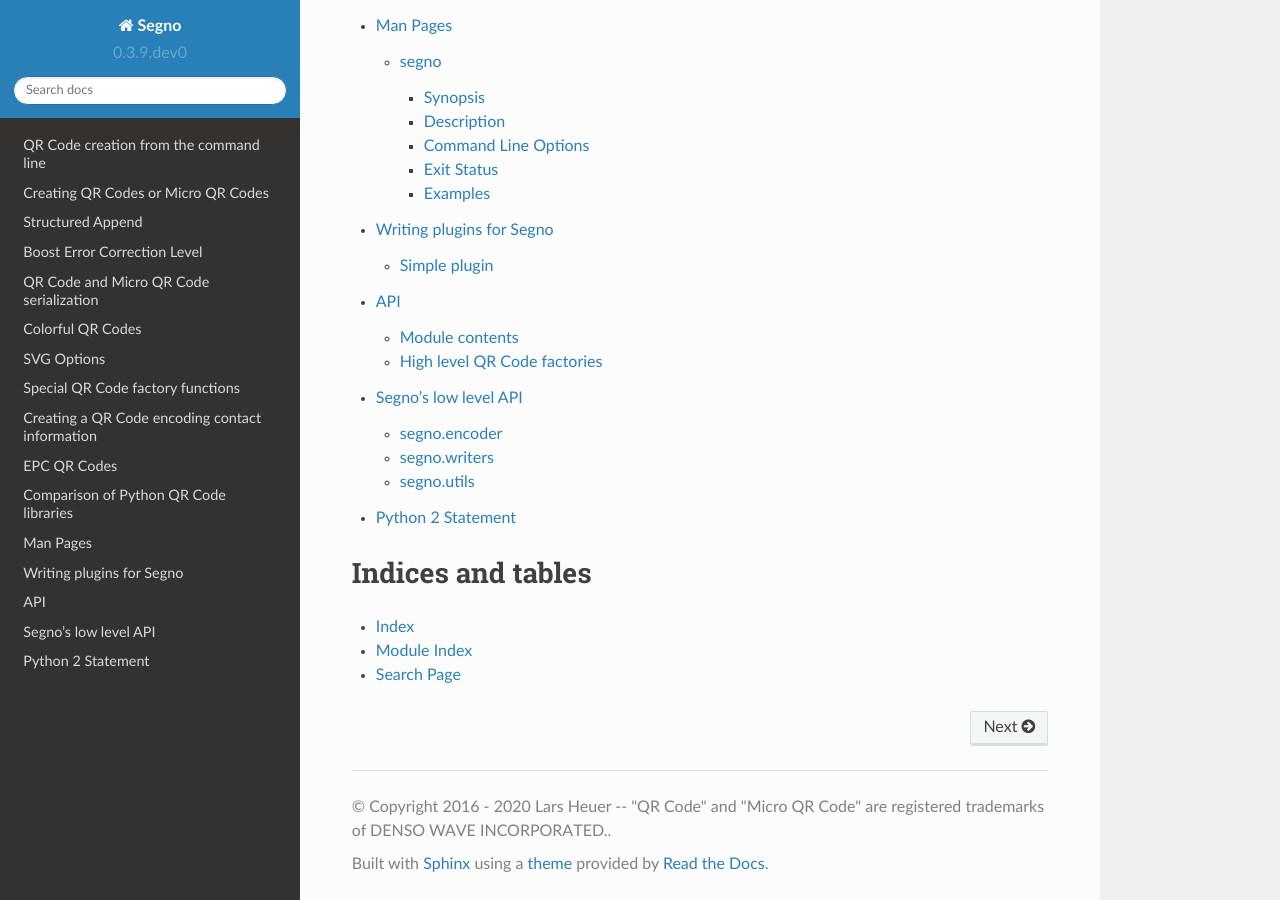
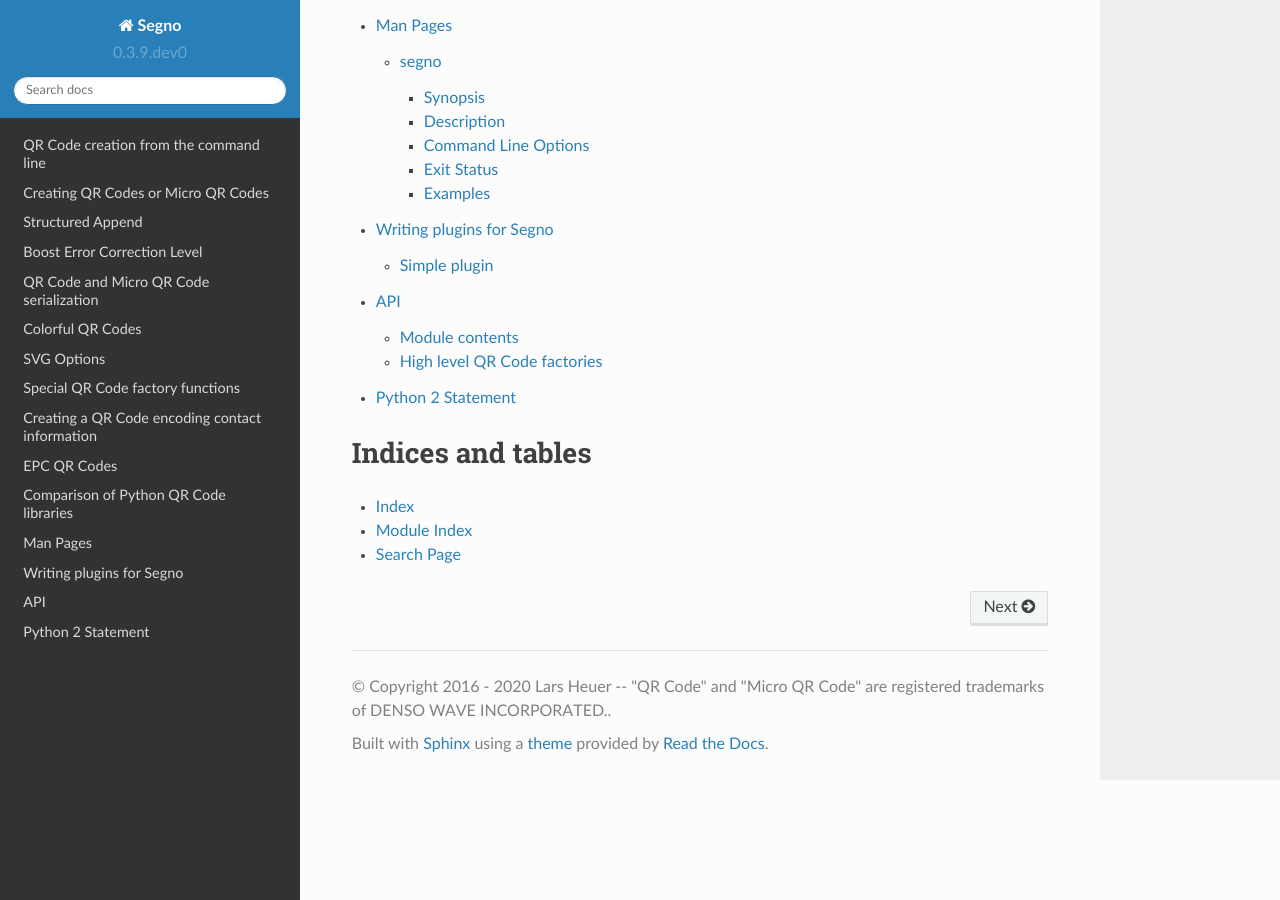
Before and after one commit to heuer/segno, a Sphinx documentation site: the page built from docs/index.rst, in a window 1280 px wide and 900 px high, scrolled down 2217 px. Built offline with Sphinx 7.4.7 and the Read the Docs theme 2.0.0, drawn with Linux system fonts in a browser that asks for light colours; the version number is read from the project's files by our own code; some of the changed lines change nothing that is shown.

Commit message:
Closes #69

```diff
--- a/docs/api-low-level.rst
+++ /dev/null
@@ -1,36 +0,0 @@
-Segno's low level API
-=====================
-
-:py:func:`segno.make`, :py:func:`segno.make_qr`, and :py:func:`segno.make_micro`
-return a :py:class:`segno.QRCode` instance which implements almost no logic but
-uses the result of :py:func:`segno.encoder.encode` glued together with the
-functionality of :py:mod:`segno.writers` to provide a simple, user-friendly API.
-
-A completely different API is possible by utilizing
-:py:func:`segno.encoder.encode` which returns just a tuple:
-``(matrix, version, error, mask, segments)``.
-
-The module :py:mod:`segno.writers` (expecting just a matrix) is independent of
-the :py:mod:`segno.encoder` module and vice versa.
-
-
-segno.encoder
--------------
-
-.. automodule:: segno.encoder
-    :member-order: bysource
-    :members:
-
-
-segno.writers
--------------
-
-.. automodule:: segno.writers
-    :members:
-
-
-segno.utils
------------
-
-.. automodule:: segno.utils
-    :members:
--- a/docs/index.rst
+++ b/docs/index.rst
@@ -26,7 +26,6 @@
     man/index
     plugins
     api
-    api-low-level
     python2
     changes
 
```
